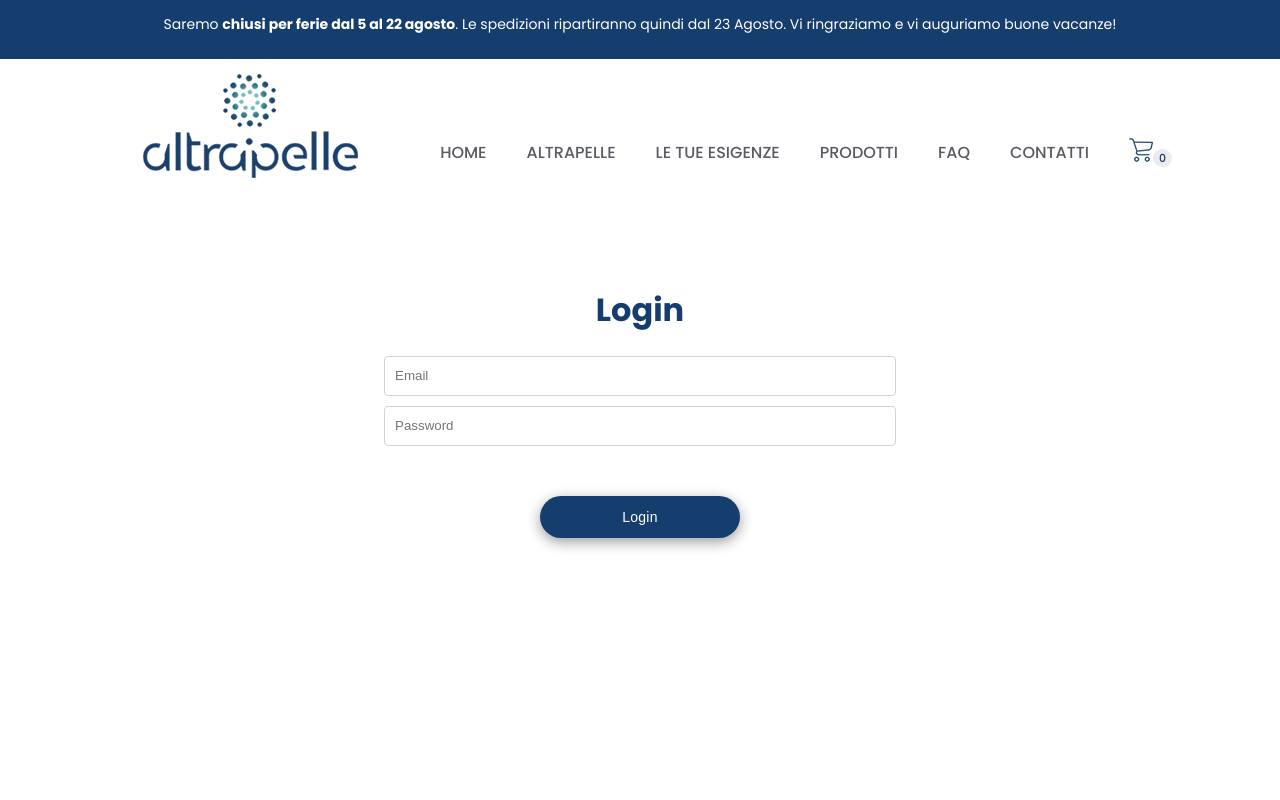
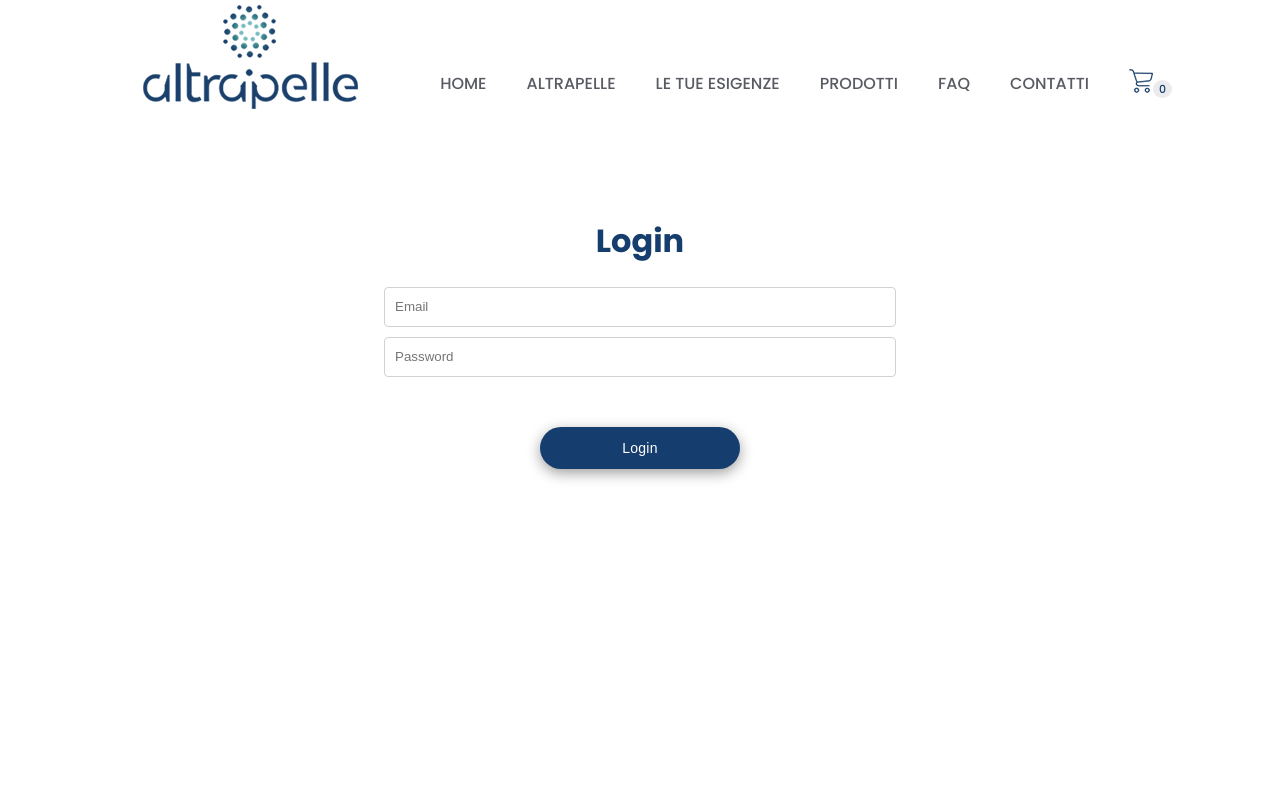
Before and after one commit to guido-an/altrapelle-client, a Next.js app: page /admin/login in a window 1280 px wide. Shown: the top 800 px of the page. Built offline with nearby package versions, Linux system fonts and the light colour scheme.

Commit message:
chore: remove banner

```diff
--- a/components/Layout/Layout.js
+++ b/components/Layout/Layout.js
@@ -5,12 +5,12 @@ import styled from 'styled-components';
 export default function Layout({ children }) {
   return (
     <>
-      <Banner>
+      {/* <Banner>
         <p>
           Saremo <strong>chiusi per ferie dal 5 al 22 agosto</strong>. Le spedizioni ripartiranno
           quindi dal 23 Agosto. Vi ringraziamo e vi auguriamo buone vacanze!
         </p>
-      </Banner>
+      </Banner> */}
       <Header />
       <main>{children}</main>
       <Footer />
```
